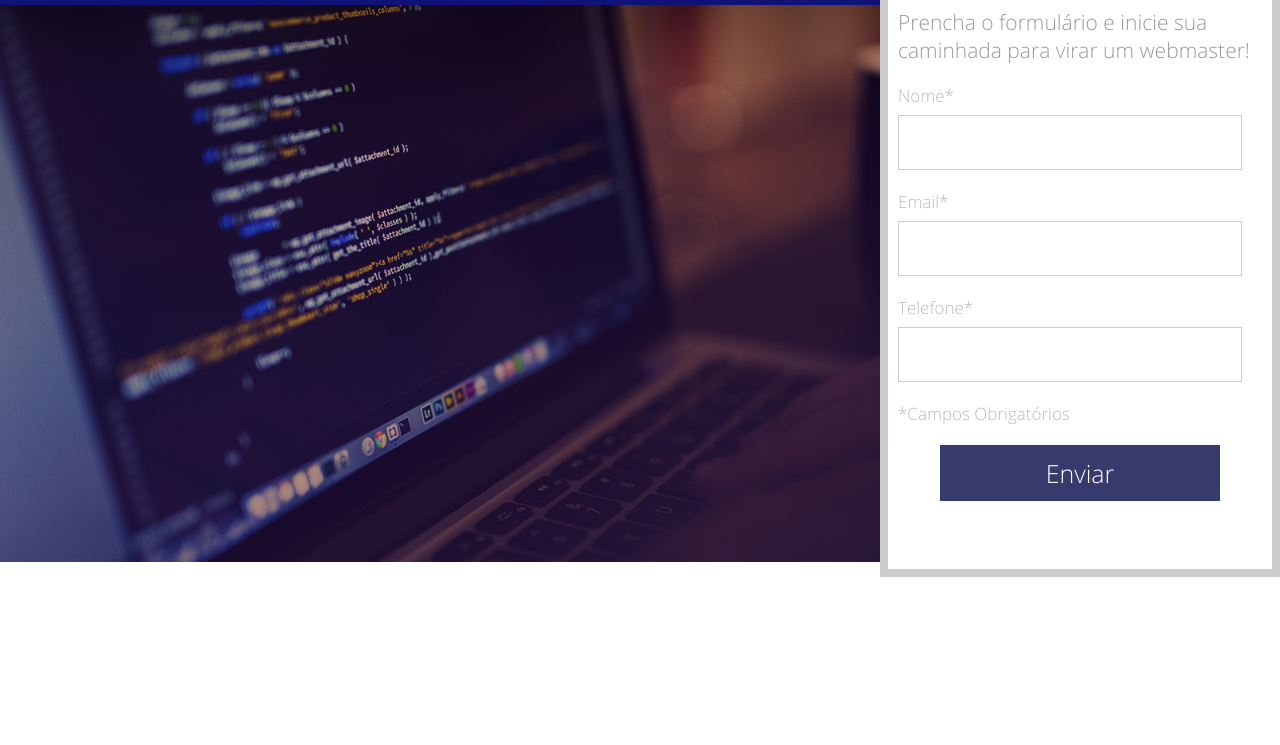
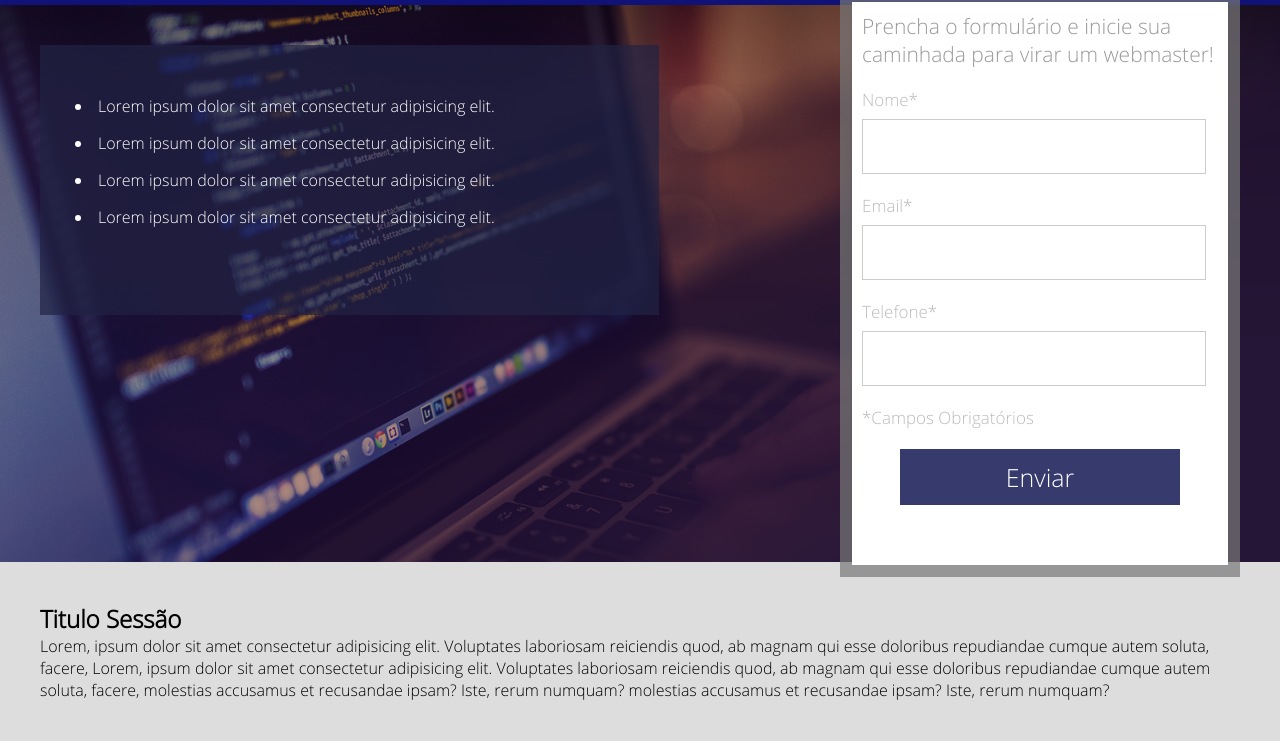
Before and after one commit to CarvalhoVictorH/siteTeste-html-css, a plain HTML site: page index.html in a window 1280 px wide. Shown: the part 55-800 px from the top of the page. Drawn offline with Linux system fonts and the light colour scheme.

Commit message:
adicionando a sessions e fazendo alguns ajustes no formulário

```diff
--- a/assets/css/style.css
+++ b/assets/css/style.css
@@ -17,7 +17,7 @@ body {
 }
 
 .center {
-    width: 1280px;
+    width: 1200px;
     margin: 0 auto;
 }
 
@@ -49,9 +49,10 @@ body {
     height: calc(100% + 30px);
     position: relative;
     top: -15px;
-    border: 8px solid #ccc;
+    border: 12px solid rgba(120, 120, 120, 0.7);
     float: right;
     background-color: white;
+    background-clip: padding-box;
 
 }
 
@@ -102,3 +103,27 @@ body {
 .form input[type=submit]:hover {
     background-color: #0b0d2b;
 }
+
+.container-info {
+    margin-top: 40px;
+    padding: 35px;
+    float: left;
+    width: 619px;
+    height: 270px;
+    background-color: rgba(33, 35, 67, 0.7);
+}
+
+.container-info ul {
+    list-style-position: inside;
+}
+
+.container-info ul li {
+    color: white;
+    margin-top: 15px;
+}
+
+.container-session {
+    padding: 40px 0;
+    background-color: #DDDDDD;
+
+}
--- a/index.html
+++ b/index.html
@@ -15,8 +15,17 @@
             <img src="./assets/img/logo.png">
         </div> <!-- /center-logo -->
     </div> <!-- /header -->
+
     <div class="container-banner">
         <div class="center">
+            <div class="container-info">
+                <ul>
+                    <li>Lorem ipsum dolor sit amet consectetur adipisicing elit.</li>
+                    <li>Lorem ipsum dolor sit amet consectetur adipisicing elit.</li>
+                    <li>Lorem ipsum dolor sit amet consectetur adipisicing elit.</li>
+                    <li>Lorem ipsum dolor sit amet consectetur adipisicing elit.</li>
+                </ul>
+            </div>
             <div class="form">
                 <form>
                     <h2>Prencha o formulário e inicie sua caminhada para virar um webmaster!</h2>
@@ -46,6 +55,21 @@
             </div>
         </div><!-- /center -->
     </div><!-- /banner -->
+
+    <div class="container-session">
+        <div class="center">
+            <h2>Titulo Sessão</h2>
+            <p>Lorem, ipsum dolor sit amet consectetur adipisicing elit.
+                Voluptates laboriosam reiciendis quod,
+                ab magnam qui esse doloribus repudiandae cumque autem soluta, facere,
+                Lorem, ipsum dolor sit amet consectetur adipisicing elit.
+                Voluptates laboriosam reiciendis quod,
+                ab magnam qui esse doloribus repudiandae cumque autem soluta, facere,
+                molestias accusamus et recusandae ipsam? Iste, rerum numquam?
+                molestias accusamus et recusandae ipsam? Iste, rerum numquam?
+            </p>
+        </div>
+    </div>
 </body>
 
 </html>
```
